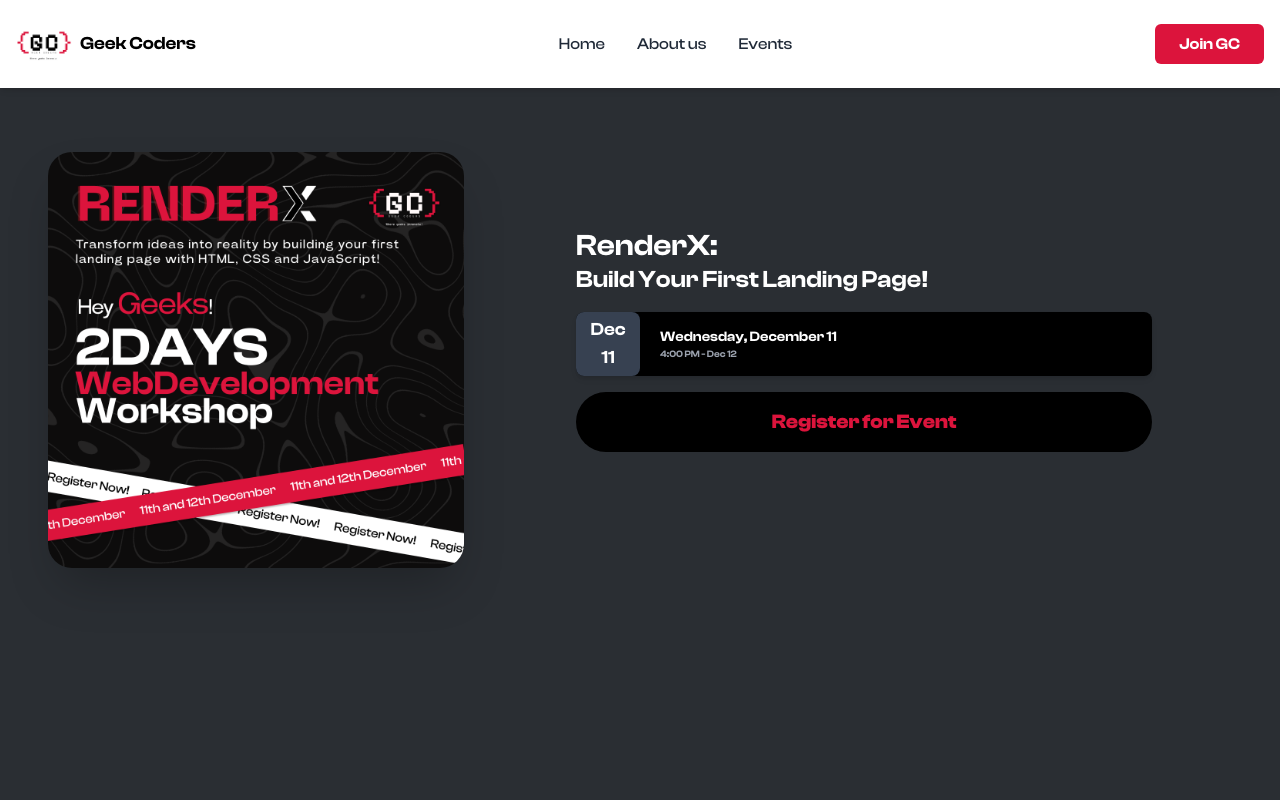
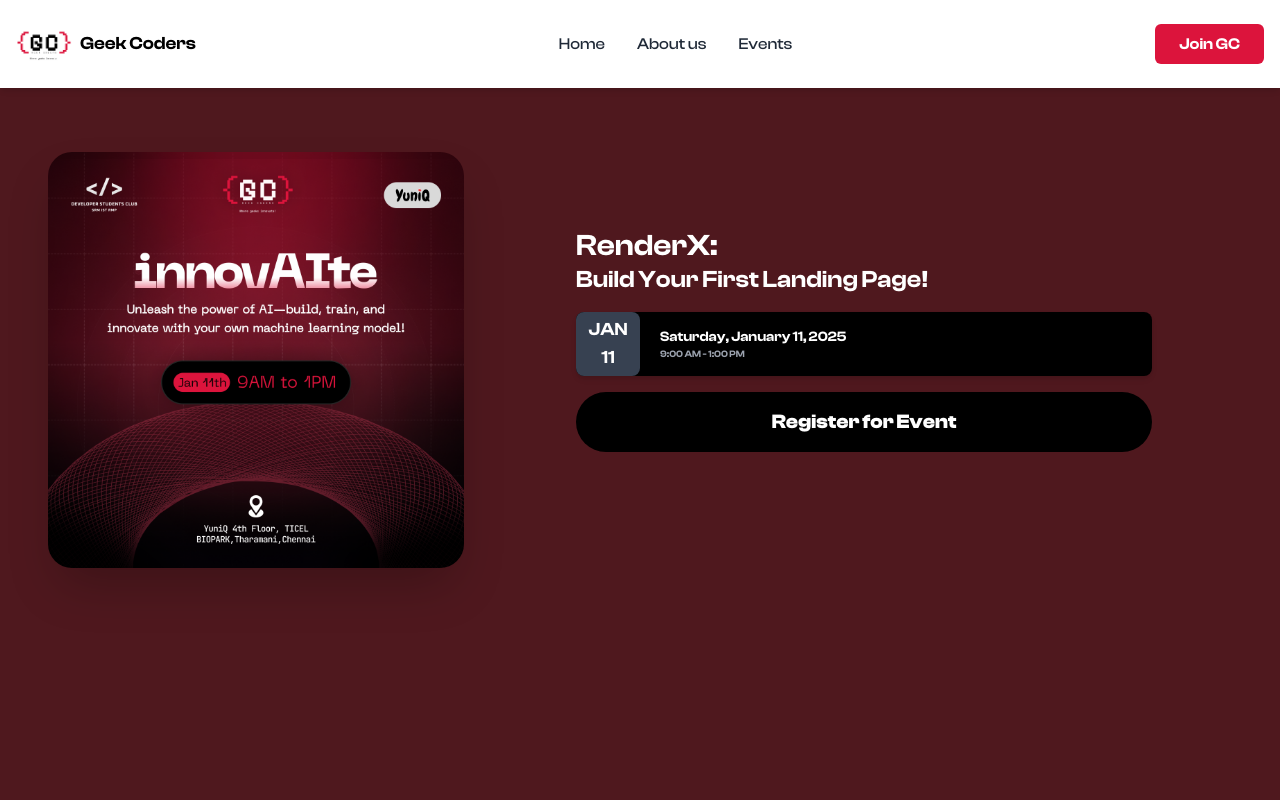
Before and after one commit to geekcoders-community/GeekCoders.Community, a Next.js app: page /register in a window 1280 px wide. Shown: the top 800 px of the page. Built offline with nearby package versions, Linux system fonts and the light colour scheme.

Commit message:
event update

```diff
--- a/app/register/page.js
+++ b/app/register/page.js
@@ -3,14 +3,15 @@
 import Navbar from '../components/Navbar'
 import Footer from '../components/Footer'
 import Image from "next/image";
-import luma from "../assets/Luma.png";
+import luma2 from "../assets/innovaiteluma.png";
+import luma1 from "../assets/Luma.png";
 
 
 
 const register = () => {
   return (
     <>
-    <div className="flex flex-col h-[800px] md:h-[1000px] lg:h-screen bg-[#2A2E33]">
+    <div className="flex flex-col h-[800px] md:h-[1000px] lg:h-screen bg-[#4F181E]">
 
       <Navbar/>
       {/* <div className=" mt-28 flex flex-col items-center justify-center h-full ">
@@ -22,7 +23,7 @@
        <div className='mt-28 md:px-8  flex  flex-col lg:flex-row justify-center items-center'>
   <div className='h-full flex items-center justify-center mt-10 px-4 mb-2 md:mb-0'>
     <Image
-      src={luma} // You can replace this with the actual path to your logo
+      src={luma2} // You can replace this with the actual path to your logo
       alt="RenderX Logo"
       width={500}
       height={500}
@@ -38,22 +39,22 @@
         <p className='text-white text-lg md:text-2xl mb-4 long'> Build Your First Landing Page!</p>
         <div className="flex flex-row w-full items-center gap-3   bg-black text-white rounded-lg shadow-md ">
           <div className="flex flex-col items-center justify-center w-12 h-12 bg-gray-700 rounded-lg p-8  md:mb-0">
-            <div className="text-lg font-semibold mb-0">Dec</div>
+            <div className="text-lg font-semibold mb-0">JAN</div>
             <div className="text-lg font-semibold">11</div>
           </div>
           <div className="flex flex-col text-center md:text-left px-2 ">
-            <span className="text-sm font-semibold">Wednesday, December 11</span>
+            <span className="text-sm font-semibold">Saturday, January 11, 2025</span>
             <span className="text-[0.6rem] text-gray-400">
-              4:00 PM - Dec 12
+            9:00 AM - 1:00 PM
             </span>
           </div>
         </div>
         <div className='flex justify-center items-center '>
           <a
-            href="https://lu.ma/event/evt-rUadkQ45jJpar0N"
-            className="luma-checkout text-sm md:text-xl font-clash bg-black text-[#DC143C] font-bold rounded-full mt-4 px-16 py-4 md:px-28   lg:mb-0 w-full items-center text-center"
+            href="https://lu.ma/event/evt-wRyB0MHdMAa1DH0"
+            className="luma-checkout text-sm md:text-xl font-clash bg-black text-white font-bold rounded-full mt-4 px-16 py-4 md:px-28   lg:mb-0 w-full items-center text-center"
             data-luma-action="checkout"
-            data-luma-event-id="evt-rUadkQ45jJpar0N"
+            data-luma-event-id="evt-wRyB0MHdMAa1DH0"
           >
             Register for Event
           </a>
```
Also changed, not shown: app/assets/innovaiteluma.png (added), app/geekevents/page.js (line endings or trailing spaces).
